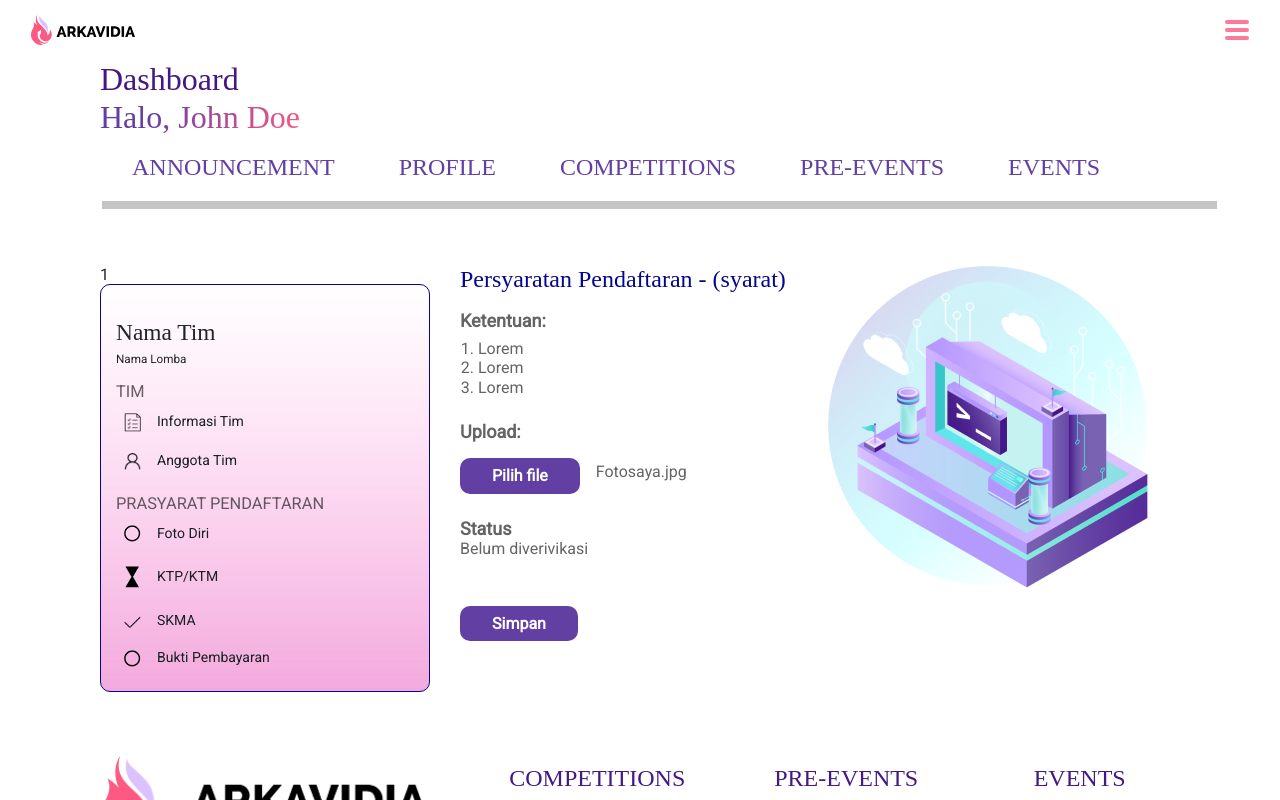
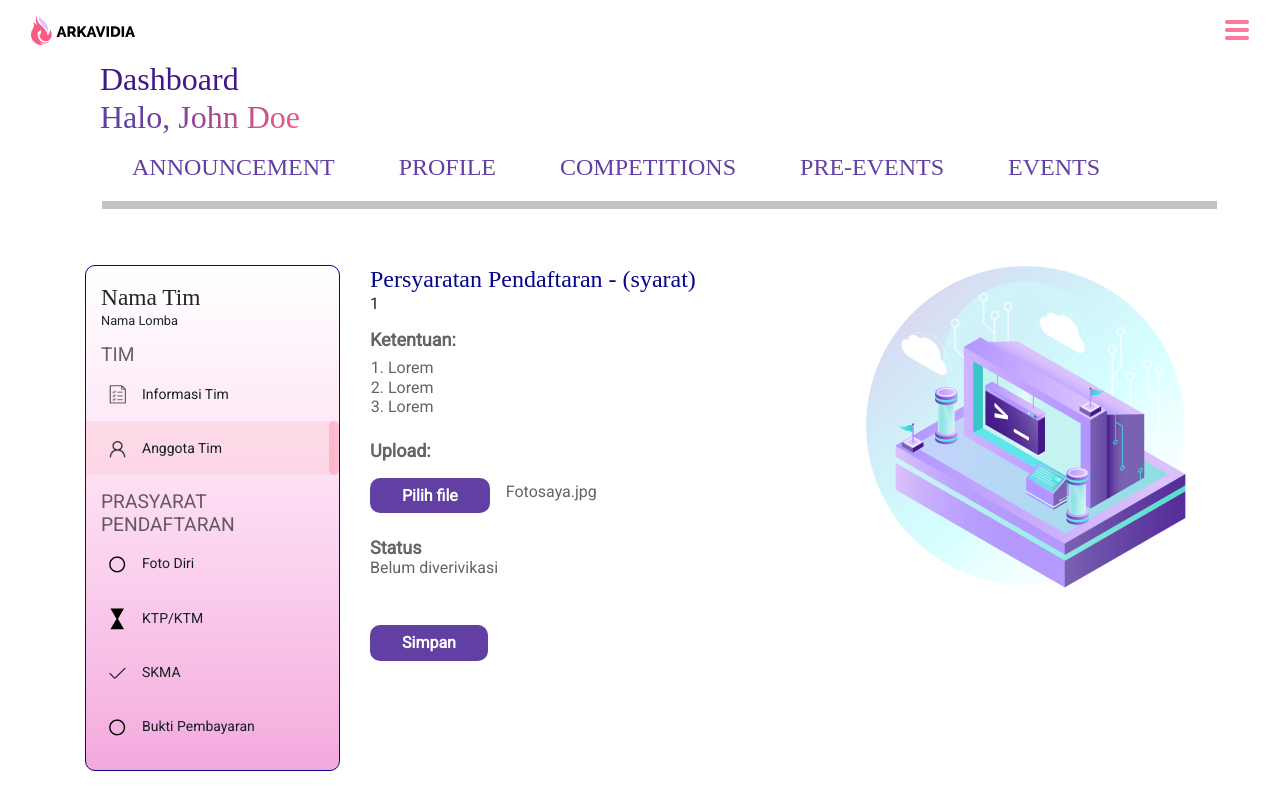
Before and after one commit to arkavidia-hmif/arkavidia-frontend, a Next.js app: page /dashboard/competitions/1/1 in a window 1280 px wide. Shown: the top 800 px of the page. Built offline with nearby package versions, Linux system fonts and the light colour scheme; a web font is replaced by a local one.

Commit message:
done for submissionprogress component

```diff
--- a/components/page/Dashboard/Competitions/SubmissionProgress.tsx
+++ b/components/page/Dashboard/Competitions/SubmissionProgress.tsx
@@ -1,8 +1,8 @@
 import * as React from "react";
-import Link from "next/link";
 
 type Props = {
   setActive: (integer: number) => void;
+  active?: number;
 };
 // type ClickableProps = {
 //   icon: string;
@@ -12,68 +12,82 @@ type Props = {
 //   return <div>defr</div>;
 // };
 
-const SubmissionProgress: React.FC<Props> = ({ setActive }) => {
+const timData = [
+  {
+    text: "Informasi Tim",
+    link: "../../../img/dashboard/submission/tim.png"
+  },
+  {
+    text: "Anggota Tim",
+    link: "../../../img/dashboard/submission/anggota.png"
+  }
+];
+
+const anggotaData = [
+  {
+    text: "Foto Diri",
+    link: "../../../img/dashboard/submission/lingkaran.png"
+  },
+  {
+    text: "KTP/KTM",
+    link: "../../../img/dashboard/submission/jampasir.png"
+  },
+  {
+    text: "SKMA",
+    link: "../../../img/dashboard/submission/check.png"
+  },
+  {
+    text: "Bukti Pembayaran",
+    link: "../../../img/dashboard/submission/lingkaran.png"
+  },
+];
+
+const SubmissionProgress: React.FC<Props> = ({ active, setActive }) => {
+  const handleClick = (num: number) => {
+    setActive(num);
+    console.log('efrg');
+  };
   return (
     <div className="container mb-3 card">
-      <h2 onClick={() => setActive(1)}>Nama Tim </h2>
-      <p className="mt-1">Nama Lomba</p>
-
+      <h2>Nama Tim </h2>
+      <p className="">Nama Lomba</p>
       <div className="not-dropdown">
         <div className="title">TIM</div>
       </div>
       <div className="dropdown">
         <ul className="list">
-          {/* routenya diganti yaa */}
-          <Link href="/dashboard/competitions/ctf"><a>
-            <li className="mt-1">
-              <img src="../../../img/dashboard/submission/tim.png" className="mr-3"/>
-              Informasi Tim
-            </li>
-          </a></Link>
-          <Link href="/dashboard/competitions/ctf/anggota-tim"><a>
-            <li className="mt-1">
-              <img src="../../../img/dashboard/submission/anggota.png" className="mr-3"/>
-              Anggota Tim
-            </li>
-          </a></Link>
+          {
+            timData.map((datum, i) =>
+              <li onClick={() => handleClick(i)} key={datum.text} className={active === i ? "active" : ""}>
+                {active === i && <span id='right-roller'></span>}
+                <img src={datum.link} className="mr-3"/>
+                {datum.text}
+              </li>
+            )
+          }
+
         </ul>
       </div>
       <div className="not-dropdown">
-        <div className="title">PRASYARAT PENDAFTARAN </div>
+        <div className="title">PRASYARAT PENDAFTARAN</div>
       </div>
       <div className="dropdown">
         <ul className="list">
-          {/* routenya diganti yaa */}
-          <Link href="/dashboard/competitions/ctf"><a>
-            <li className="mt-1">
-              <img src="../../../img/dashboard/submission/lingkaran.png" className="mr-3"/>
-              Foto Diri
-            </li>
-          </a></Link>
-          <Link href="/dashboard/competitions/ctf"><a>
-            <li className="mt-1">
-              <img src="../../../img/dashboard/submission/jampasir.png" className="mr-3"/>
-              KTP/KTM
-            </li>
-          </a></Link>
-          <Link href="/dashboard/competitions/ctf"><a>
-            <li className="mt-1">
-              <img src="../../../img/dashboard/submission/check.png" className="mr-3"/>
-              SKMA
-            </li>
-          </a></Link>
-          <Link href="/dashboard/competitions/ctf"><a>
-            <li className="mt-1">
-              <img src="../../../img/dashboard/submission/lingkaran.png" className="mr-3"/>
-              Bukti Pembayaran
-            </li>
-          </a></Link>
+          {
+            anggotaData.map((datum, i) =>
+              <li onClick={() => handleClick(i + 2)} key={datum.text} className={active === (i + 2) ? "active" : ""}>
+                {active === i + 2 && <span id='right-roller'></span>}
+                <img src={datum.link} className="mr-3"/>
+                {datum.text}
+              </li>
+            )
+          }
         </ul>
       </div>
       <style jsx>{`
         h2 {
           margin-bottom: 0;
-          margin-top: 2rem;
+          margin-top: 1rem;
           font-family: Viga;
           font-size: 23.4375px;
           line-height: 31px;
@@ -87,12 +101,30 @@ const SubmissionProgress: React.FC<Props> = ({ setActive }) => {
         ul{
           list-style:none;
         }
+
         .dropdown li{
           color: #161F24;
-          max-width: 25rem;
-          max-height: 3rem;
+          min-height: 2.4rem;
+          line-height: 2.4rem;
+          cursor: pointer;
           padding: 0.5rem;
+          position: relative;
           font-size: 0.875rem;
+        }
+        .dropdown li.active {
+          background: rgba(251, 188, 200, .3);
+          margin: 0 -10px 0 -15px;
+          padding: 0.5rem calc(0.5rem + 15px);
+        }
+        #right-roller {
+          position: absolute;
+          background: #FE94AB;
+          opacity: .5;
+          border-radius: 10.3125px;
+          width: 10px;
+          height: 3.4rem;
+          top: 0;
+          right: -5px;
         }
         .dropdown{
           padding: 0;
@@ -101,22 +133,15 @@ const SubmissionProgress: React.FC<Props> = ({ setActive }) => {
           padding: 0;
         }
         p {
-          font-size: 11.7187px;
-          line-height: 14px;
+          font-size: .8rem;
         }
         .title {
           color: rgba(0, 0, 0, 0.6);
-          font-size: 16.4062px;
-          line-height: 19px;
+          font-size: 1.2rem;
+          line-height: 1.4rem;
         }
         .card {
-          background: linear-gradient(
-              180deg,
-              #ffffff 0%,
-              rgba(255, 255, 255, 0) 100%
-            ),
-            linear-gradient(180deg, #ffbdea 0%, rgba(255, 255, 255, 0) 100%),
-            #f3a9dd;
+          background: linear-gradient(180deg, #FFFFFF 0%, rgba(255, 255, 255, 0) 100%), linear-gradient(180deg, #FFBDEA 0%, rgba(255, 255, 255, 0) 100%), #F3A9DD;
           border: 0.46875px solid #05058d;
           box-sizing: border-box;
           border-radius: 10px;
@@ -124,7 +149,7 @@ const SubmissionProgress: React.FC<Props> = ({ setActive }) => {
 
         .content {
           font-family: Roboto;
-          font-size: 1.125rem;
+          font-size: 1rem;
           color: #646464;
         }
 
--- a/pages/dashboard/competitions/[competition]/[prasyarat].tsx
+++ b/pages/dashboard/competitions/[competition]/[prasyarat].tsx
@@ -12,17 +12,17 @@ const Prasyarat: React.FC = () => {
     <Layout title="Prasyarat | Arkavidia 7.0" background="white">
       <DashboardWrapper />
       <div className="container">
-        <div className="row container">
-          <div className="col-sm-10 col-md-4 mt-5">
-            {active}
-            <SubmissionProgress setActive={setActive} />
+        <div className="row">
+          <div className="col-sm-10 col-md-3 mt-5">
+            <SubmissionProgress setActive={setActive} active={active}/>
           </div>
           <div
-            className="container-fluid mb-5 mt-5 col-sm-12 col-md-8"
+            className="container-fluid mb-5 mt-5 col-sm-12 col-md-9"
             id="main"
           >
             <div id="content-container">
               <div id="heading">Persyaratan Pendaftaran - (syarat)</div>
+              {active}
               <div id="ketentuan" className="mt-3">
                 <div className="title">Ketentuan:</div>
                 <div className="subtitle">
```
